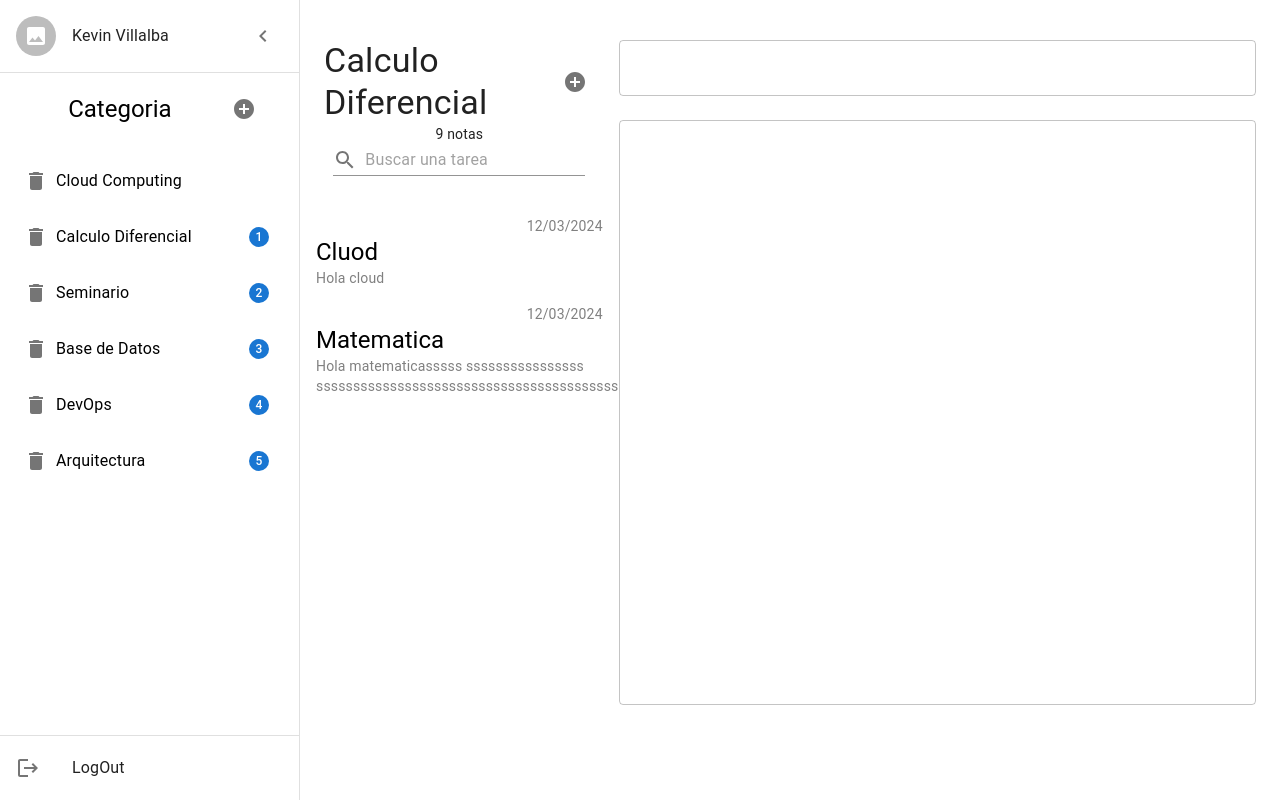
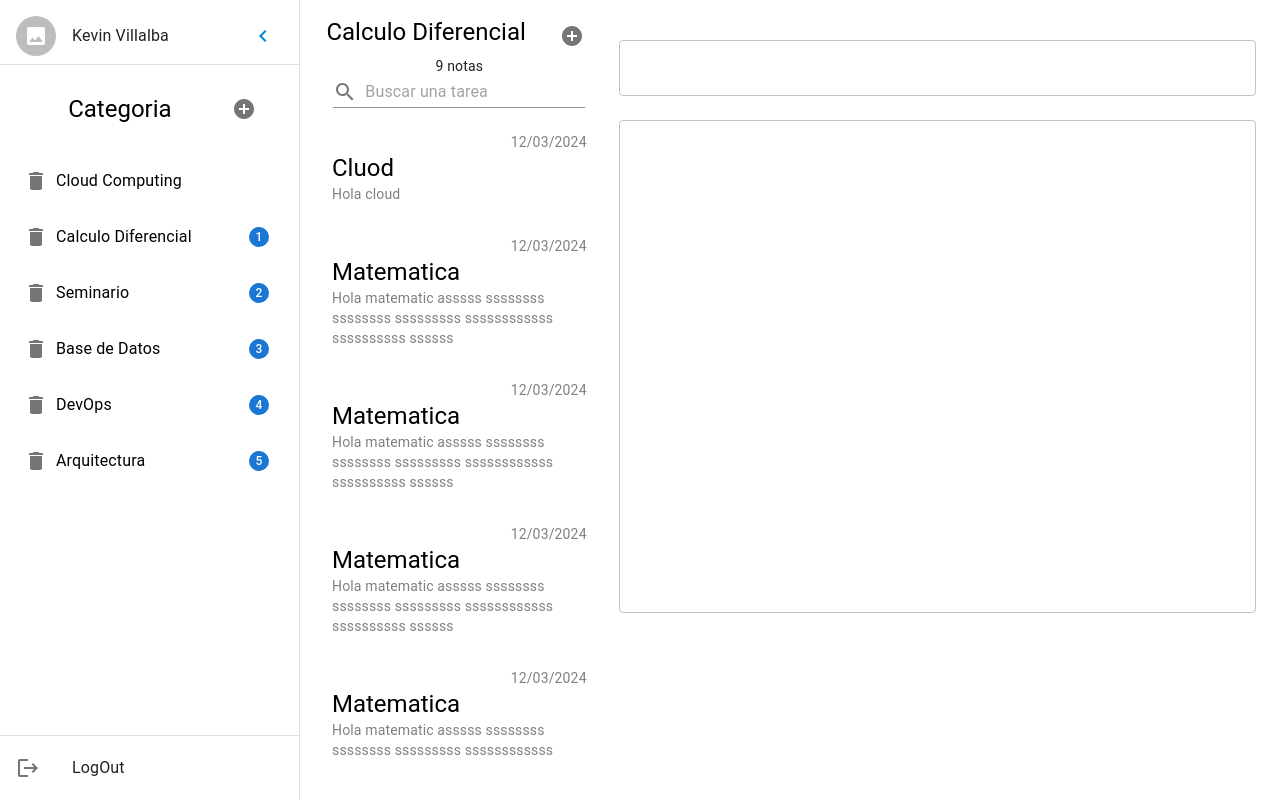
Before and after one commit to kfvillalba/TareasFrontEnd, a React (Create React App) app: page / in a window 1280 px wide. Built offline with nearby package versions, Linux system fonts and the light colour scheme.

Commit message:
interfaz funcional

```diff
--- a/src/App.jsx
+++ b/src/App.jsx
@@ -1,11 +1,13 @@
 import React from 'react'
 import CategoriaSideNavBar from './components/CategoriaSideNavBar'
+import FormCategoria from './components/FormCategoria'
 
 
 export default function App() {
   return (
     <div>
       <CategoriaSideNavBar/>
+
     </div>
   )
 }
--- a/src/components/CategoriaSideNavBar.jsx
+++ b/src/components/CategoriaSideNavBar.jsx
@@ -7,22 +7,26 @@ import List from '@mui/material/List';
 import Typography from '@mui/material/Typography';
 import Divider from '@mui/material/Divider';
 import IconButton from '@mui/material/IconButton';
-import ChevronLeftIcon from '@mui/icons-material/ChevronLeft';
 import ChevronRightIcon from '@mui/icons-material/ChevronRight';
 import ListItem from '@mui/material/ListItem';
 import ListItemButton from '@mui/material/ListItemButton';
 import ListItemIcon from '@mui/material/ListItemIcon';
 import ListItemText from '@mui/material/ListItemText';
-import Avatar from '@mui/material/Avatar';
-import ImageIcon from '@mui/icons-material/Image';
-import ListItemAvatar from '@mui/material/ListItemAvatar';
 import AddCircleOutlinedIcon from '@mui/icons-material/AddCircleOutlined';
 import LogoutIcon from '@mui/icons-material/Logout';
-import Badge from '@mui/material/Badge';
 import Grid from '@mui/material/Grid';
 import TareasList from './TareasList';
 import TareasEdit from './TareasEdit';
-import DeleteIcon from '@mui/icons-material/Delete';
+import ChevronLeftIcon from '@mui/icons-material/ChevronLeft';
+import Avatar from '@mui/material/Avatar';
+import ImageIcon from '@mui/icons-material/Image';
+import { Input, ListItemAvatar } from '@mui/material';
+import FormCategoria from './FormCategoria';
+import ListCategory from './ListCategory';
+import SearchIcon from '@mui/icons-material/Search';
+import InputAdornment from '@mui/material/InputAdornment';
+import AddCircleIcon from '@mui/icons-material/AddCircle';
+import FormTarea from './FormTarea';
 
 
 
@@ -58,10 +62,20 @@ const Main = styled('main', { shouldForwardProp: (prop) => prop !== 'open' })(
 export default function CategoriaSideNavBar() {
   const theme = useTheme();
   const [open, setOpen] = React.useState(true);
-  const [categorias, setCategorias] = React.useState(['Cloud Computing', 'Calculo Diferencial', 'Seminario', 'Base de Datos', 'DevOps', 'Arquitectura'])
+  const [registerCategory, setRegisterCategory] = React.useState(false);
+  const [registerTarea, setRegisterTarea] = React.useState(false);
+
 
   const handleDrawerOpen = () => {
     setOpen(true);
+  };
+  const handleRegisterCategory = () => {
+    setRegisterCategory (registerCategory? false : true)
+
+  };
+  const handleRegisterTarea = () => {
+    setRegisterTarea (registerTarea? false : true)
+
   };
 
   const handleDrawerClose = () => {
@@ -71,13 +85,12 @@ export default function CategoriaSideNavBar() {
   return (
     <Box sx={{ display: 'flex' }}>
       <CssBaseline />
-
       <IconButton
-            color="inherit"
+            color="info"
             aria-label="open drawer"
             onClick={handleDrawerOpen}
             edge="start"
-            sx={{...(open && { display: 'none' }) }}
+            sx={{...(open && { display: 'none',  }) }}
           >
             <ChevronRightIcon />
         </IconButton>
@@ -88,7 +101,6 @@ export default function CategoriaSideNavBar() {
           '& .MuiDrawer-paper': {
             width: drawerWidth,
             boxSizing: 'border-box',
-
           },
         }}
         variant="persistent"
@@ -104,46 +116,26 @@ export default function CategoriaSideNavBar() {
               </Avatar>
               </ListItemAvatar>
               <ListItemText  primary="Kevin Villalba"/>
-                <IconButton onClick={handleDrawerClose}>
+              <IconButton onClick={handleDrawerClose} color='info'>
                       {theme.direction === 'ltr' ? <ChevronLeftIcon /> : <ChevronRightIcon />}
               </IconButton>
           </ListItem>
+          <Divider />
         </List>
 
-        <Divider />
 
         <List>
-
         <ListItem disablePadding>
-          <ListItemButton disablePadding>
+          <ListItemButton >
               <ListItemText primary={<Typography variant="h5" color="initial" textAlign={"center"}>Categoria</Typography>} />
-              <IconButton sx={{mr:2.4}} onClick={()=>{
-                  setCategorias([...categorias,"Nuevo"])
-              }}>
+              <IconButton sx={{mr:2.4}} onClick={handleRegisterCategory}>
               <AddCircleOutlinedIcon/>
               </IconButton>
           </ListItemButton>
         </ListItem>
         </List>
 
-        <Box sx = {{overflowY:"auto"}}>
-          <List sx={{height:"510px"}}>
-          {categorias.map((text, index) => (
-              <ListItem key={text} disablePadding>
-                  <ListItemButton>
-                    <IconButton aria-label="delete-category">
-                      <DeleteIcon/>
-                    </IconButton>
-                      <ListItemText primary={<Typography variant="body1" color="initial" textAlign={"start"}>{text}</Typography>} />
-                      <Badge badgeContent={index} color="primary" sx={{mr:3}}>
-                      </Badge>
-                  </ListItemButton>
-              </ListItem>
-          ))}
-          </List>
-
-        </Box>
-
+        {registerCategory? <FormCategoria/>:<ListCategory/>}
 
         <Box sx={{
           mt:"auto"
@@ -160,16 +152,54 @@ export default function CategoriaSideNavBar() {
           </ListItem>
           </List>
         </Box>
-
-
       </Drawer>
 
 
       <Main open={open}>
       <Grid container rowSpacing={1} columnSpacing={{ xs: 1, sm: 2, md: 3 }}>
         <Grid  xs={4}>
-            <TareasList/>
+          <Box sx={{display:"flex", flexDirection:"column"}}>
+            <Box>
+              <Box
+                sx={
+              {display:"flex",
+
+              justifyContent:"space-evenly"}
+              }>
+                <Typography variant="h5" color={"initial"}>
+                    Calculo Diferencial
+                </Typography>
+                <IconButton aria-label="AddCircleIcon" onClick={handleRegisterTarea}>
+                <AddCircleIcon/>
+                </IconButton>
+              </Box>
+              <Box
+                sx={
+              {display:"flex",
+              flexDirection: "column",
+              alignItems:"center",
+            }
+              }>
+                <Typography variant='body2'>
+                  {9} notas
+                </Typography>
+                <form >
+                <Input
+                    id="input-with-icon-adornment"
+                    startAdornment={
+                      <InputAdornment position="start">
+                        <SearchIcon  />
+                      </InputAdornment>
+                    }
+                    placeholder='Buscar una tarea'
+                />
+                </form>
+              </Box>
+            </Box >
+              {registerTarea? <FormTarea/>:<TareasList/>}
+          </Box>
         </Grid>
+
         <Grid  xs={8}>
             <TareasEdit/>
         </Grid>
--- /dev/null
+++ b/src/components/FormCategoria.jsx
@@ -0,0 +1,47 @@
+import React  from 'react'
+import { useForm } from "react-hook-form"
+import TextField from '@mui/material/TextField'
+import Button from '@mui/material/Button'
+import { Box, FormControl } from '@mui/material'
+
+
+
+const FormCategoria = () => {
+    const {
+        register,
+        handleSubmit,
+        watch,
+        formState: { errors },
+      } = useForm()
+
+
+
+
+  return (
+    <Box sx={{
+        display:"flex",
+        flexDirection:"column",
+        alignItems:"center"
+    }}>
+        <form onSubmit={handleSubmit((data)=>{
+        })}>
+            <FormControl>
+                <TextField
+                id='nombreCategoria'
+                variant='filled'
+                label="Nombre"
+                {...register("nombre",{required:"Campo obligatorio"})}
+                helperText= {errors?.nombre? errors.nombre.message: ""}
+                error ={errors?.nombre? true:false}
+                />
+                <Button type='submit' variant='contained' sx={{mt:3}} >Guardar
+                </Button>
+            </FormControl>
+        </form>
+    </Box>
+
+
+  )
+}
+
+export default FormCategoria
--- /dev/null
+++ b/src/components/FormTarea.jsx
@@ -0,0 +1,57 @@
+import React from 'react'
+import { useForm } from "react-hook-form"
+import TextField from '@mui/material/TextField'
+import Button from '@mui/material/Button'
+import { Box, FormControl } from '@mui/material'
+
+
+
+const FormTarea = () => {
+    const {
+        register,
+        handleSubmit,
+        watch,
+        formState: { errors },
+      } = useForm()
+
+
+
+
+  return (
+    <Box sx={{
+        display:"flex",
+        flexDirection:"column",
+        alignItems:"center"
+    }}>
+        <form onSubmit={handleSubmit((data)=>{
+        })}>
+            <FormControl sx={{mt:3}}>
+                <TextField
+                sx={{mt:3}}
+                id='tituloTarea'
+                variant='filled'
+                label="Titulo"
+                {...register("titulo",{required:"Campo obligatorio"})}
+                helperText= {errors?.titulo? errors.titulo.message: ""}
+                error ={errors?.titulo? true:false}
+                />
+                <TextField
+                sx={{mt:3}}
+                multiline
+                id='descripcionTarea'
+                variant='filled'
+                label="Descripcion"
+                {...register("descripcion",{required:"Campo obligatorio"})}
+                helperText= {errors?.descripcion? errors.descripcion.message: ""}
+                error ={errors?.descripcion? true:false}
+                />
+                <Button type='submit' variant='contained' sx={{mt:3}} >Guardar
+                </Button>
+            </FormControl>
+        </form>
+    </Box>
+
+
+  )
+}
+export default FormTarea
--- /dev/null
+++ b/src/components/ListCategory.jsx
@@ -0,0 +1,29 @@
+import { Box, IconButton, List, ListItem, ListItemButton, ListItemText, Typography } from '@mui/material'
+import React from 'react'
+import DeleteIcon from '@mui/icons-material/Delete';
+import Badge from '@mui/material/Badge';
+
+const ListCategory = () => {
+    const [categorias, setCategorias] = React.useState(['Cloud Computing',
+    'Calculo Diferencial', 'Seminario', 'Base de Datos', 'DevOps', 'Arquitectura'])
+  return (
+    <Box sx = {{overflowY:"auto"}}>
+    <List>
+    {categorias.map((text, index) => (
+        <ListItem key={text} disablePadding>
+            <ListItemButton>
+              <IconButton aria-label="delete-category">
+                <DeleteIcon/>
+              </IconButton>
+                <ListItemText primary={<Typography variant="body1" color="initial" textAlign={"start"}>{text}</Typography>} />
+                <Badge badgeContent={index} color="primary" sx={{mr:3}}>
+                </Badge>
+            </ListItemButton>
+        </ListItem>
+    ))}
+    </List>
+  </Box>
+  )
+}
+
+export default ListCategory
--- a/src/components/TareasList.jsx
+++ b/src/components/TareasList.jsx
@@ -1,8 +1,7 @@
-import SearchIcon from '@mui/icons-material/Search';
-import { Grid, Input, List, ListItem, ListItemButton, ListItemText, Typography, FormControl, Box, Button, IconButton } from '@mui/material'
-import React, { useState } from 'react'
-import InputAdornment from '@mui/material/InputAdornment';
-import AddCircleIcon from '@mui/icons-material/AddCircle';
+
+import { Grid,List, ListItem, ListItemButton, Typography,  Box,  } from '@mui/material'
+import React from 'react'
+
 
 const TareasList = () => {
 
@@ -12,67 +11,79 @@ const TareasList = () => {
     },
     {
       titulo : "Matematica",
-       descripcion: "Hola matematicasssss ssssssssssssssss sssssssssssssssssssssssssssssssssssssssss sssssssssssssssssssssssssssssssssssss ssssssssssssssssss ssssssssssssssssssssssss sssssssssssssss",
+       descripcion: "Hola matematic asssss ssssssss ssssssss sssssssss ssssssssssss ssssssssss ssssssssss ssssssssssssssss sssssssssss ssssssssss ssssssss ssssssssss ssssss ssssssss ssssssssss ssss sssssssssss",
       fecha: "12/03/2024"
-    }
+    },
+    {
+      titulo : "Matematica",
+       descripcion: "Hola matematic asssss ssssssss ssssssss sssssssss ssssssssssss ssssssssss ssssssssss ssssssssssssssss sssssssssss ssssssssss ssssssss ssssssssss ssssss ssssssss ssssssssss ssss sssssssssss",
+      fecha: "12/03/2024"
+    },
+    {
+      titulo : "Matematica",
+       descripcion: "Hola matematic asssss ssssssss ssssssss sssssssss ssssssssssss ssssssssss ssssssssss ssssssssssssssss sssssssssss ssssssssss ssssssss ssssssssss ssssss ssssssss ssssssssss ssss sssssssssss",
+      fecha: "12/03/2024"
+    },
+    {
+      titulo : "Matematica",
+       descripcion: "Hola matematic asssss ssssssss ssssssss sssssssss ssssssssssss ssssssssss ssssssssss ssssssssssssssss sssssssssss ssssssssss ssssssss ssssssssss ssssss ssssssss ssssssssss ssss sssssssssss",
+      fecha: "12/03/2024"
+    },
+    {
+      titulo : "Matematica",
+       descripcion: "Hola matematic asssss ssssssss ssssssss sssssssss ssssssssssss ssssssssss ssssssssss ssssssssssssssss sssssssssss ssssssssss ssssssss ssssssssss ssssss ssssssss ssssssssss ssss sssssssssss",
+      fecha: "12/03/2024"
+    },
+    {
+      titulo : "Matematica",
+       descripcion: "Hola matematic asssss ssssssss ssssssss sssssssss ssssssssssss ssssssssss ssssssssss ssssssssssssssss sssssssssss ssssssssss ssssssss ssssssssss ssssss ssssssss ssssssssss ssss sssssssssss",
+      fecha: "12/03/2024"
+    },
+    {
+      titulo : "Matematica",
+       descripcion: "Hola matematic asssss ssssssss ssssssss sssssssss ssssssssssss ssssssssss ssssssssss ssssssssssssssss sssssssssss ssssssssss ssssssss ssssssssss ssssss ssssssss ssssssssss ssss sssssssssss",
+      fecha: "12/03/2024"
+    },
+    {
+      titulo : "Matematica",
+       descripcion: "Hola matematic asssss ssssssss ssssssss sssssssss ssssssssssss ssssssssss ssssssssss ssssssssssssssss sssssssssss ssssssssss ssssssss ssssssssss ssssss ssssssss ssssssssss ssss sssssssssss",
+      fecha: "12/03/2024"
+    },
+    {
+      titulo : "Matematica",
+       descripcion: "Hola matematic asssss ssssssss ssssssss sssssssss ssssssssssss ssssssssss ssssssssss ssssssssssssssss sssssssssss ssssssssss ssssssss ssssssssss ssssss ssssssss ssssssssss ssss sssssssssss",
+      fecha: "12/03/2024"
+    },
+    {
+      titulo : "Matematica",
+       descripcion: "Hola matematic asssss ssssssss ssssssss sssssssss ssssssssssss ssssssssss ssssssssss ssssssssssssssss sssssssssss ssssssssss ssssssss ssssssssss ssssss ssssssss ssssssssss ssss sssssssssss",
+      fecha: "12/03/2024"
+    },
+    {
+      titulo : "Matematica",
+       descripcion: "Hola matematic asssss ssssssss ssssssss sssssssss ssssssssssss ssssssssss ssssssssss ssssssssssssssss sssssssssss ssssssssss ssssssss ssssssssss ssssss ssssssss ssssssssss ssss sssssssssss",
+      fecha: "12/03/2024"
+    },
   ])
 
 
 
   return (
-<Box>
-  <Box sx={{m:3}}>
-    <Box
-      sx={
-    {display:"flex",
-    flexDirection: "row",
-    justifyContent:"space-evenly"}
-    }>
-      <Typography variant="h4">
-          Calculo Diferencial
-      </Typography>
-      <IconButton aria-label="AddCircleIcon">
-      <AddCircleIcon/>
-      </IconButton>
-    </Box>
-
-
-    <Box
-      sx={
-    {display:"flex",
-    flexDirection: "column",
-    alignItems:"center",
-  }
-    }>
-
-      <Typography variant='body2'>
-        {9} notas
-      </Typography>
-      <Input
-          id="input-with-icon-adornment"
-          startAdornment={
-            <InputAdornment position="start">
-              <SearchIcon  />
-            </InputAdornment>
-          }
-          placeholder='Buscar una tarea'
-      />
-    </Box>
-  </Box>
-    <List>
+    <Box sx={{overflowY:"auto", height:"82vh",} }>
+    <List >
         {categorias.map((tarea, titulo) => (
-            <ListItem key={titulo} disablePadding>
-                <ListItemButton>
+            <ListItem key={titulo}>
+                <ListItemButton >
                   <Grid xs={12}>
                     <Typography textAlign={'right'} variant="body2" color="grey">{tarea.fecha}</Typography>
                     <Typography variant="h5" color="black">{tarea.titulo.substring(0,20)}</Typography>
-                    <Typography maxWidth={"300px"} variant="body2" color="grey">{tarea.descripcion.substring(0,80)} </Typography>
+                    <Typography variant="body2" color="grey">{tarea.descripcion.substring(0,80)} </Typography>
                   </Grid>
                 </ListItemButton>
             </ListItem>
         ))}
     </List>
-</Box>
+  </Box>
   )
 }
 
```
Also changed, not shown: src/components/TareasEdit.jsx (+8 -2 lines). Lines whose indentation alone changed are shown as unchanged.
